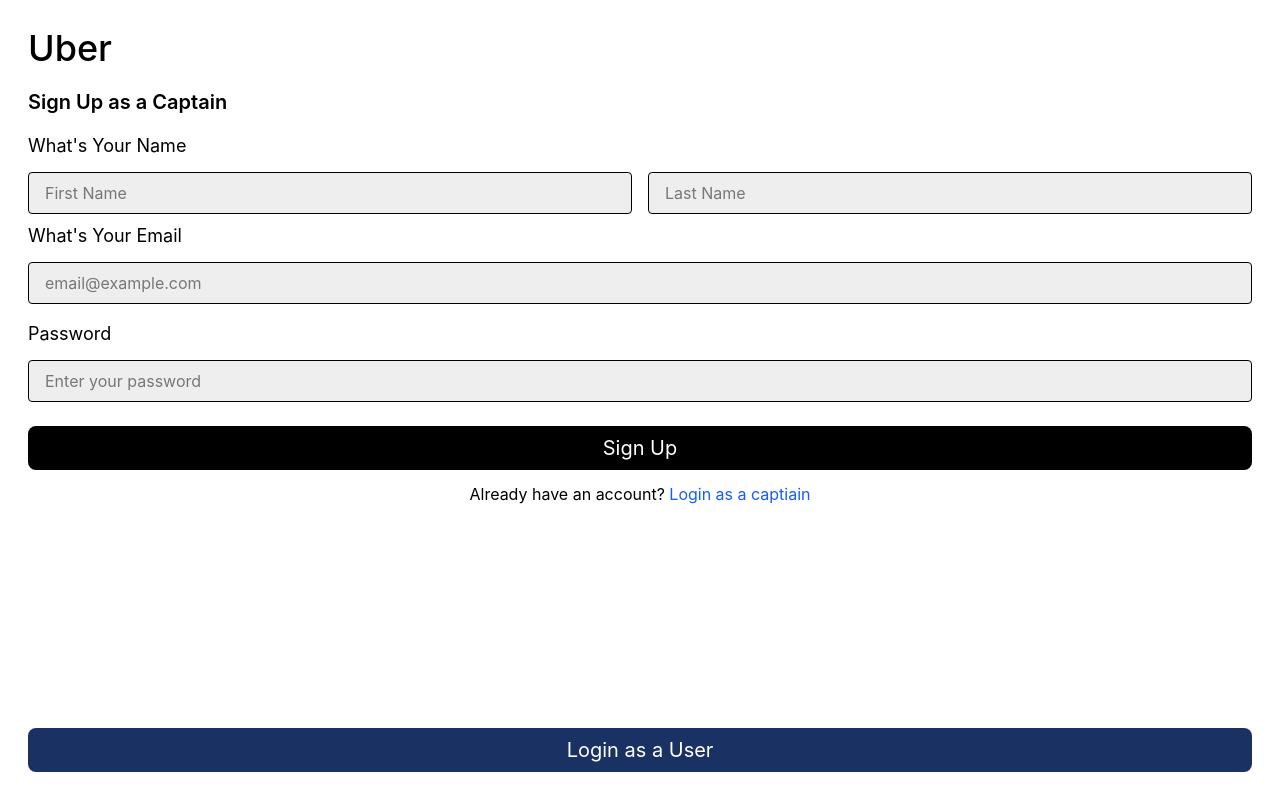
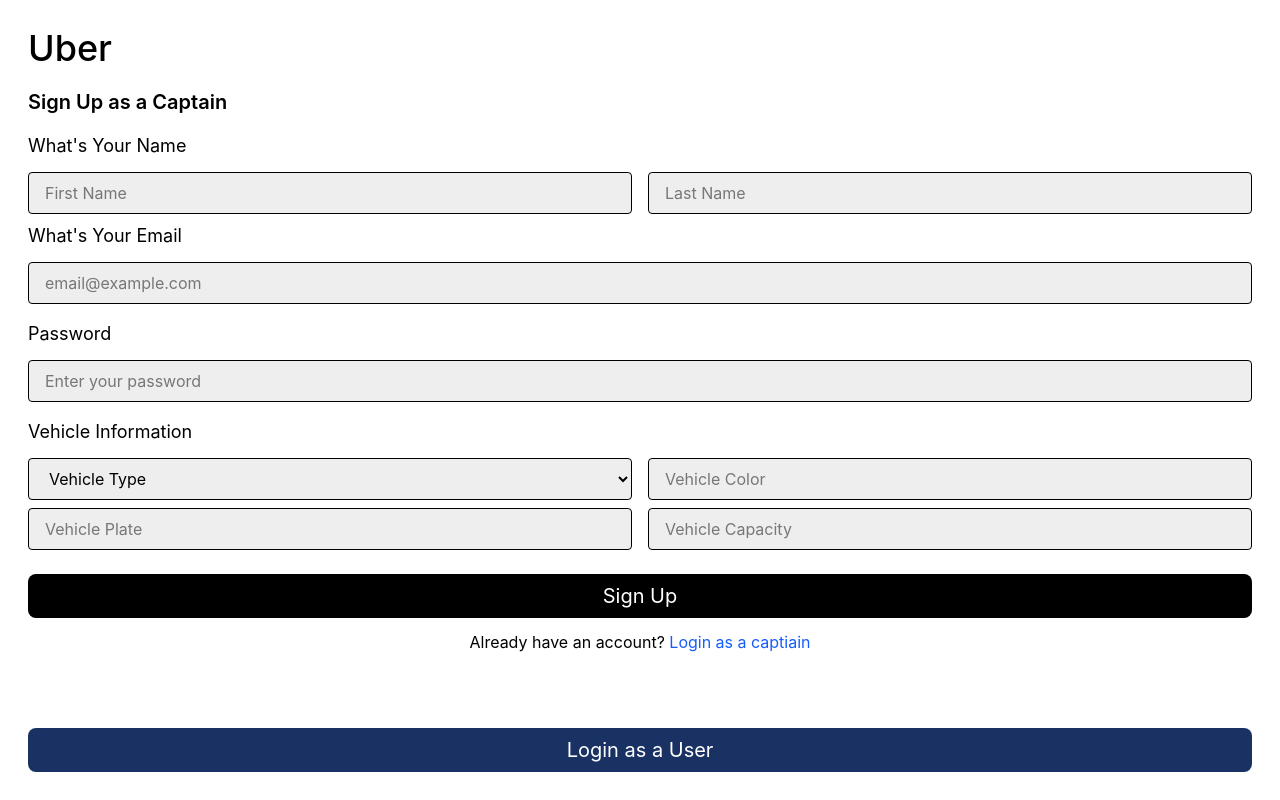
Before and after one commit to kanwar05/RideX, a React app in the folder frontend/: page /captain-signup in a window 1280 px wide. Built offline with nearby package versions, Linux system fonts and the light colour scheme; the HTML template or start-up script is replaced by a standard one.

Commit message:
create captain context

```diff
--- a/frontend/src/App.jsx
+++ b/frontend/src/App.jsx
@@ -8,6 +8,7 @@
 import Start from "./pages/Start";
 import UserProtectWrap from "./pages/UserProtectWrap";
 import UserLogout from "./pages/UserLogout";
+
 
 const App = () => {
   return (
--- /dev/null
+++ b/frontend/src/context/CapatinContext.jsx
@@ -0,0 +1,29 @@
+import React, { createContext, useState } from "react";
+
+export const CaptainDataContext = createContext();
+
+export const CaptainContext = ({ children }) => {
+  const [captain, setCaptain] = useState(null);
+  const [isLoading, setIsLoading] = useState(false);
+  const [error, setError] = useState(null);
+
+  const updateCaptain = (captainData) => {
+    setCaptain(captainData);
+  };
+
+  const value = {
+    captain,
+    setCaptain,
+    isLoading,
+    setIsLoading,
+    error,
+    setError,
+    updateCaptain,
+  };
+
+  return (
+    <CaptainDataContext.Provider value={value}>
+      {children}
+    </CaptainDataContext.Provider>
+  );
+};
--- a/frontend/src/main.jsx
+++ b/frontend/src/main.jsx
@@ -4,13 +4,16 @@
 import App from "./App.jsx";
 import { BrowserRouter } from "react-router-dom";
 import UserContext from "./context/UserContext.jsx";
+import { CaptainContext } from "./context/CapatinContext.jsx";
 
 createRoot(document.getElementById("root")).render(
   <StrictMode>
-    <UserContext >
-      <BrowserRouter>
-        <App />
-      </BrowserRouter>
-    </UserContext>
+    <CaptainContext>
+      <UserContext>
+        <BrowserRouter>
+          <App />
+        </BrowserRouter>
+      </UserContext>
+    </CaptainContext>
   </StrictMode>,
 );
--- a/frontend/src/pages/CaptainSignup.jsx
+++ b/frontend/src/pages/CaptainSignup.jsx
@@ -1,36 +1,51 @@
-import React, { useState } from "react";
+import React, { useContext, useState } from "react";
 import { Link } from "react-router-dom";
+import { CaptainDataContext } from "../context/CapatinContext";
+import { useNavigate } from "react-router-dom";
+import axios from "axios";
 
 const CaptainSignup = () => {
   const [email, setEmail] = useState("");
   const [password, setPassword] = useState("");
   const [firstName, setFirstName] = useState("");
   const [lastName, setLastName] = useState("");
-  const [userData, setUserData] = useState({});
+  const [vehicleColor, setVehicleColor] = useState("");
+  const [vehiclePlate, setVehiclePlate] = useState("");
+  const [vehicleCapacity, setVehicleCapacity] = useState("");
+  const [vehicleType, setVehicleType] = useState("");
 
-  const submitHandler = (e) => {
+  const { captain, setCaptain } = useContext(CaptainDataContext);
+  const navigate = useNavigate();
+
+
+  const submitHandler = async (e) => {
     e.preventDefault();
-    setUserData({
+    const captainData = {
       fullName: {
         firstName: firstName,
         lastName: lastName,
       },
       email: email,
       password: password,
-    });
+      vehicle: {
+        vehicleType: vehicleType,
+        color: vehicleColor,
+        plate: vehiclePlate,
+        capacity: vehicleCapacity,
+      },
+    };
 
-    console.log("User Data:", {
-      userName: {
-        firstName: firstName,
-        lastName: lastName,
-      },
-      email: email,
-      password: password,
-    });
+    const response = await axios.post(`${import.meta.env.VITE_BASE_URL}/captains/register`, captainData );
+
+
     setEmail("");
     setPassword("");
     setFirstName("");
     setLastName("");
+    setVehicleColor("");
+    setVehiclePlate("");
+    setVehicleCapacity("");
+    setVehicleType("");
   };
 
   return (
@@ -98,6 +113,50 @@
               placeholder="Enter your password"
             />
           </div>
+
+          <div className="flex flex-col gap-2 mt-4">
+            <label className="text-lg mb-1">Vehicle Information</label>
+            <div className="flex gap-4">
+              <select
+                className="bg-[#eeeeee]  w-1/2 py-2 px-4 border-1 rounded placeholder:text-base"
+                value={vehicleType}
+                onChange={(e) => setVehicleType(e.target.value)}
+                required
+              >
+                <option value="">Vehicle Type</option>
+                <option value="car">Car</option>
+                <option value="moto">Moto</option>
+                <option value="auto">Auto</option>
+              </select>
+
+              <input
+                className="bg-[#eeeeee] w-1/2 py-2 px-4 border-1 rounded placeholder:text-base"
+                value={vehicleColor}
+                onChange={(e) => setVehicleColor(e.target.value)}
+                type="text"
+                placeholder="Vehicle Color"
+                required
+              />
+            </div>
+            <div className="flex gap-4">
+              <input
+                className="bg-[#eeeeee] w-1/2 py-2 px-4 border-1 rounded placeholder:text-base"
+                value={vehiclePlate}
+                onChange={(e) => setVehiclePlate(e.target.value)}
+                type="text"
+                placeholder="Vehicle Plate"
+                required
+              />
+              <input
+                className="bg-[#eeeeee] w-1/2 py-2 px-4 border-1 rounded placeholder:text-base"
+                value={vehicleCapacity}
+                onChange={(e) => setVehicleCapacity(e.target.value)}
+                type="number"
+                placeholder="Vehicle Capacity"
+                required
+              />
+            </div>
+          </div>
           <button
             type="submit"
             className="bg-black w-full text-center text-white text-xl mb-3 py-2 px-4 rounded-lg flex items-center justify-center mt-6"
```
